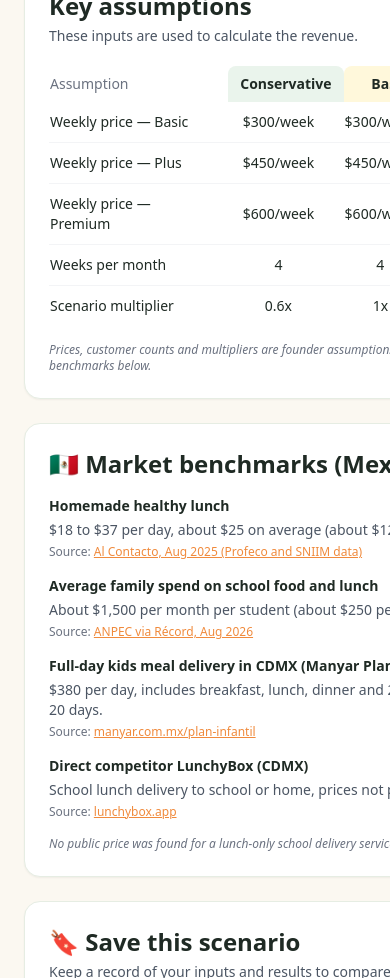
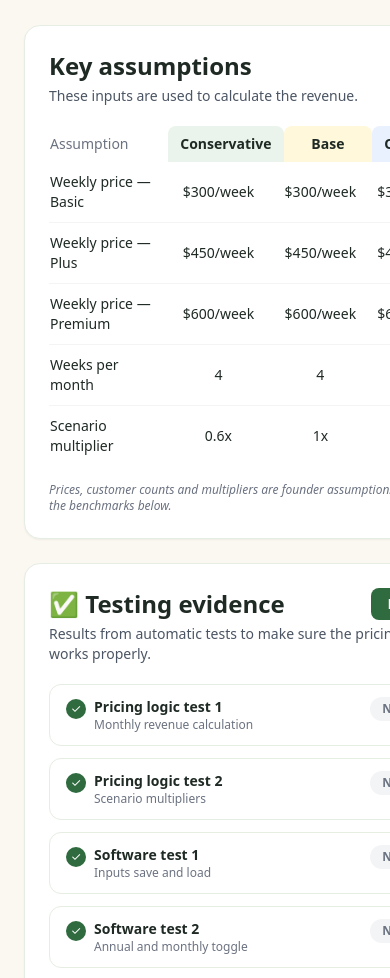
Before and after one commit to valeriagz8-crypto/Lunchies, a Next.js app: page /pricing in a window 390 px wide. Shown: the part 1760-2738 px from the top of the page. Built offline with nearby package versions, Linux system fonts and the light colour scheme; no server answers; the database is empty.

Commit message:
Rebuild Week 3 layout and content to match approved design

```diff
--- a/app/pricing/PricingClient.tsx
+++ b/app/pricing/PricingClient.tsx
@@ -35,6 +35,40 @@ const TEST_DEFINITIONS: { id: string; label: string }[] = [
   { id: "responsive", label: "Responsive on mobile" },
 ];
 
+// Display mapping only — does not affect which checks run or their order
+// inside runTests(). Maps each test id to the title/subtitle requested in
+// the approved design, and controls the order tests are rendered in.
+const TEST_DISPLAY: Record<string, { title: string; subtitle: string }> = {
+  calc: {
+    title: "Pricing logic test 1",
+    subtitle: "Monthly revenue calculation",
+  },
+  scenario: {
+    title: "Pricing logic test 2",
+    subtitle: "Scenario multipliers",
+  },
+  persistence: {
+    title: "Software test 1",
+    subtitle: "Inputs save and load",
+  },
+  toggle: {
+    title: "Software test 2",
+    subtitle: "Annual and monthly toggle",
+  },
+  responsive: {
+    title: "Software test 3",
+    subtitle: "Responsive on mobile",
+  },
+};
+
+const TEST_DISPLAY_ORDER = [
+  "calc",
+  "scenario",
+  "persistence",
+  "toggle",
+  "responsive",
+];
+
 type SavedScenario = {
   id: string;
   created_at: string;
@@ -56,13 +90,15 @@ const DEFAULT_CUSTOMERS: CustomersByPlan = {
   premium: 50,
 };
 
+const SAVED_SCENARIOS_PREVIEW_COUNT = 3;
+
 function clampCustomers(value: number): number {
   if (Number.isNaN(value)) return 0;
   return Math.min(MAX_CUSTOMERS, Math.max(0, Math.round(value)));
 }
 
 const PLAN_EMOJI: Record<PlanKey, string> = {
-  basic: "🌿",
+  basic: "🌱",
   plus: "👨‍🍳",
   premium: "👑",
 };
@@ -78,7 +114,7 @@ const TEST_BADGE: Record<TestStatus, { label: string; className: string }> = {
   running: { label: "RUNNING...", className: "bg-gray-100 text-gray-500" },
   pass: { label: "PASS", className: "bg-[#EAF4EC] text-[#2F6B3F]" },
   fail: { label: "FAIL", className: "bg-[#FDECEC] text-[#D93A3A]" },
-  manual: { label: "MANUAL CHECK", className: "bg-[#FFF1E4] text-[#F08A3C]" },
+  manual: { label: "MANUAL CHECK", className: "bg-gray-100 text-gray-500" },
 };
 
 export default function PricingClient() {
@@ -97,10 +133,13 @@ export default function PricingClient() {
   const [nameError, setNameError] = useState(false);
   const [saving, setSaving] = useState(false);
   const [saveMessage, setSaveMessage] = useState<string | null>(null);
+  const [saveError, setSaveError] = useState(false);
 
   const [savedScenarios, setSavedScenarios] = useState<SavedScenario[]>([]);
   const [loadingSaved, setLoadingSaved] = useState(true);
   const [loadError, setLoadError] = useState<string | null>(null);
+  const [loadErrorDetail, setLoadErrorDetail] = useState<string | null>(null);
+  const [showAllSaved, setShowAllSaved] = useState(false);
 
   const [testResults, setTestResults] = useState<TestResult[]>(
     TEST_DEFINITIONS.map((test) => ({ ...test, status: "idle" })),
@@ -114,6 +153,7 @@ export default function PricingClient() {
   async function loadSavedScenarios() {
     setLoadingSaved(true);
     setLoadError(null);
+    setLoadErrorDetail(null);
 
     const { data, error } = await supabase
       .from("pricing_scenarios")
@@ -123,7 +163,9 @@ export default function PricingClient() {
       .limit(10);
 
     if (error) {
+      console.error("loadSavedScenarios error:", error);
       setLoadError("Could not load saved scenarios.");
+      setLoadErrorDetail(error.message);
     } else {
       setSavedScenarios((data ?? []) as SavedScenario[]);
     }
@@ -138,11 +180,13 @@ export default function PricingClient() {
     if (!scenarioName.trim()) {
       setNameError(true);
       setSaveMessage(null);
+      setSaveError(false);
       return;
     }
     setNameError(false);
     setSaving(true);
     setSaveMessage(null);
+    setSaveError(false);
 
     const { error } = await supabase.from("pricing_scenarios").insert({
       name: scenarioName.trim(),
@@ -157,8 +201,10 @@ export default function PricingClient() {
 
     if (error) {
       setSaveMessage("Could not save this scenario. Please try again.");
+      setSaveError(true);
     } else {
       setSaveMessage("Scenario saved!");
+      setSaveError(false);
       setScenarioName("");
       await loadSavedScenarios();
     }
@@ -289,10 +335,21 @@ export default function PricingClient() {
     setRunningTests(false);
   }
 
+  const resultsById = Object.fromEntries(
+    testResults.map((result) => [result.id, result]),
+  );
+  const orderedResults = TEST_DISPLAY_ORDER.map((id) => resultsById[id]).filter(
+    (result): result is TestResult => Boolean(result),
+  );
+
+  const visibleSavedScenarios = showAllSaved
+    ? savedScenarios
+    : savedScenarios.slice(0, SAVED_SCENARIOS_PREVIEW_COUNT);
+
   return (
     <div className="bg-[#FBF8F1]">
       <div className="mx-auto max-w-6xl space-y-8 px-6 py-8">
-        {/* Hero */}
+        {/* 1. Hero */}
         <div className="grid items-center gap-8 md:grid-cols-2">
           <div>
             <span className="text-sm font-semibold uppercase tracking-widest text-[#2F6B3F]">
@@ -318,7 +375,7 @@ export default function PricingClient() {
           </div>
         </div>
 
-        {/* Top row: billing period + scenario */}
+        {/* 2. Billing period + Scenario */}
         <div className="grid gap-5 md:grid-cols-2">
           <div className="rounded-2xl border border-[#E6EDE3] bg-white p-6 shadow-sm">
             <h2 className="font-semibold text-[#1F2A24]">Billing period</h2>
@@ -360,7 +417,7 @@ export default function PricingClient() {
           </div>
         </div>
 
-        {/* Number of customers per plan */}
+        {/* 3. Number of customers per plan */}
         <div className="rounded-2xl border border-[#E6EDE3] bg-white p-6 shadow-sm">
           <h2 className="text-2xl font-bold text-[#1F2A24]">
             Number of customers per plan
@@ -406,14 +463,13 @@ export default function PricingClient() {
           </div>
         </div>
 
-        {/* Main grid */}
-        <div className="grid gap-6 lg:grid-cols-[1.3fr_1fr]">
-          {/* LEFT column */}
-          <div className="space-y-6">
-            {/* Estimated revenue */}
+        {/* 4. Estimated revenue */}
         <div className="rounded-2xl border border-[#E6EDE3] bg-white p-6 shadow-sm">
           <h2 className="text-2xl font-bold text-[#1F2A24]">
-                Estimated revenue
+            Estimated revenue{" "}
+            <span className="text-sm font-normal text-gray-500">
+              ({SCENARIO_LABELS[scenario]} scenario)
+            </span>
           </h2>
           <p className="mt-1 text-sm text-gray-600">
             Based on the selected number of customers and scenario.
@@ -424,7 +480,7 @@ export default function PricingClient() {
                 billingPeriod === "monthly" ? "ring-2 ring-[#2F6B3F]" : ""
               }`}
             >
-                  <span className="text-3xl">🪙</span>
+              <span className="text-3xl">💰</span>
               <p className="mt-2 text-sm font-medium text-gray-600">
                 Monthly revenue
               </p>
@@ -448,7 +504,8 @@ export default function PricingClient() {
           </div>
         </div>
 
-            {/* Key assumptions */}
+        {/* 5. Key assumptions (60%) + Testing evidence (40%) */}
+        <div className="grid gap-6 lg:grid-cols-[3fr_2fr]">
           <div className="rounded-2xl border border-[#E6EDE3] bg-white p-6 shadow-sm">
             <h2 className="text-2xl font-bold text-[#1F2A24]">
               Key assumptions
@@ -457,7 +514,7 @@ export default function PricingClient() {
               These inputs are used to calculate the revenue.
             </p>
             <div className="mt-5 overflow-x-auto">
-                <table className="w-full min-w-[480px] text-left text-sm">
+              <table className="w-full min-w-[420px] text-left text-sm">
                 <thead>
                   <tr>
                     <th className="py-2 pr-4 font-medium text-gray-500">
@@ -514,7 +571,66 @@ export default function PricingClient() {
             </p>
           </div>
 
-            {/* Market benchmarks */}
+          <div className="rounded-2xl border border-[#E6EDE3] bg-white p-6 shadow-sm">
+            <div className="flex flex-wrap items-center justify-between gap-3">
+              <h2 className="text-2xl font-bold text-[#1F2A24]">
+                ✅ Testing evidence
+              </h2>
+              <button
+                type="button"
+                onClick={runTests}
+                disabled={runningTests}
+                className="rounded-lg bg-[#2F6B3F] px-4 py-1.5 text-sm font-semibold text-white disabled:cursor-not-allowed disabled:opacity-60"
+              >
+                {runningTests ? "Running..." : "Run tests"}
+              </button>
+            </div>
+            <p className="mt-1 text-sm text-gray-600">
+              Results from automatic tests to make sure the pricing logic
+              works properly.
+            </p>
+            <ul className="mt-5 space-y-3">
+              {orderedResults.map((test) => {
+                const badge = TEST_BADGE[test.status];
+                const display = TEST_DISPLAY[test.id];
+                return (
+                  <li
+                    key={test.id}
+                    className="rounded-xl border border-[#E6EDE3] px-4 py-3"
+                  >
+                    <div className="flex items-start justify-between gap-3">
+                      <div className="flex items-start gap-2">
+                        <span className="mt-0.5 flex h-5 w-5 shrink-0 items-center justify-center rounded-full bg-[#2F6B3F] text-xs text-white">
+                          ✓
+                        </span>
+                        <div>
+                          <p className="text-sm font-bold text-[#1F2A24]">
+                            {display.title}
+                          </p>
+                          <p className="text-xs text-gray-500">
+                            {display.subtitle}
+                          </p>
+                        </div>
+                      </div>
+                      <span
+                        className={`shrink-0 rounded-full px-3 py-1 text-xs font-bold uppercase tracking-wide ${badge.className}`}
+                      >
+                        {badge.label}
+                      </span>
+                    </div>
+                    {test.detail && (
+                      <p className="mt-2 pl-7 text-xs text-gray-500">
+                        {test.detail}
+                      </p>
+                    )}
+                  </li>
+                );
+              })}
+            </ul>
+          </div>
+        </div>
+
+        {/* 6. Market benchmarks */}
         <div className="rounded-2xl border border-[#E6EDE3] bg-white p-6 shadow-sm">
           <h2 className="text-2xl font-bold text-[#1F2A24]">
             🇲🇽 Market benchmarks (Mexico)
@@ -543,8 +659,7 @@ export default function PricingClient() {
                 Average family spend on school food and lunch
               </p>
               <p className="mt-1 text-gray-600">
-                    About $1,500 per month per student (about $250 per
-                    week).
+                About $1,500 per month per student (about $250 per week).
               </p>
               <p className="mt-1 text-xs text-gray-500">
                 Source:{" "}
@@ -560,12 +675,11 @@ export default function PricingClient() {
             </li>
             <li>
               <p className="font-semibold">
-                    Full-day kids meal delivery in CDMX (Manyar Plan
-                    Infantil)
+                Full-day kids meal delivery in CDMX (Manyar Plan Infantil)
               </p>
               <p className="mt-1 text-gray-600">
-                    $380 per day, includes breakfast, lunch, dinner and 2
-                    snacks, minimum 20 days.
+                $380 per day, includes breakfast, lunch, dinner and 2 snacks,
+                minimum 20 days.
               </p>
               <p className="mt-1 text-xs text-gray-500">
                 Source:{" "}
@@ -606,14 +720,15 @@ export default function PricingClient() {
           </p>
         </div>
 
-            {/* Save this scenario */}
+        {/* 7. Save this scenario + Saved scenarios */}
+        <div className="grid gap-6 lg:grid-cols-2">
           <div className="rounded-2xl border border-[#E6EDE3] bg-white p-6 shadow-sm">
             <h2 className="text-2xl font-bold text-[#1F2A24]">
               🔖 Save this scenario
             </h2>
             <p className="mt-1 text-sm text-gray-600">
-                Keep a record of your inputs and results to compare
-                different scenarios.
+              Keep a record of your inputs and results to compare different
+              scenarios.
             </p>
             <div className="mt-4 flex flex-wrap items-start gap-3">
               <div>
@@ -639,21 +754,34 @@ export default function PricingClient() {
                 {saving ? "Saving..." : "Save scenario"}
               </button>
               {saveMessage && (
-                  <span className="self-center text-sm font-medium text-[#2F6B3F]">
+                <span
+                  className={`self-center text-sm font-medium ${
+                    saveError ? "text-[#D93A3A]" : "text-[#2F6B3F]"
+                  }`}
+                >
                   {saveMessage}
                 </span>
               )}
             </div>
           </div>
+
+          <div className="rounded-2xl border border-[#E6EDE3] bg-white p-6 shadow-sm">
+            <div className="flex flex-wrap items-center justify-between gap-3">
+              <h2 className="text-2xl font-bold text-[#1F2A24]">
+                📋 Saved scenarios
+              </h2>
+              {!loadingSaved &&
+                !loadError &&
+                savedScenarios.length > SAVED_SCENARIOS_PREVIEW_COUNT && (
+                  <button
+                    type="button"
+                    onClick={() => setShowAllSaved((prev) => !prev)}
+                    className="text-sm font-semibold text-[#2F6B3F] underline"
+                  >
+                    {showAllSaved ? "Show less" : "View all"}
+                  </button>
+                )}
             </div>
-
-          {/* RIGHT column */}
-          <div className="space-y-6">
-            {/* Saved scenarios */}
-            <div className="rounded-2xl border border-[#E6EDE3] bg-white p-6 shadow-sm">
-              <h2 className="text-2xl font-bold text-[#1F2A24]">
-                Saved scenarios
-              </h2>
             <p className="mt-1 text-sm text-gray-600">
               View and compare your previous scenario analyses.
             </p>
@@ -664,11 +792,16 @@ export default function PricingClient() {
                 </p>
               )}
               {!loadingSaved && loadError && (
+                <div>
                   <p className="text-sm text-[#D93A3A]">{loadError}</p>
+                  {loadErrorDetail && (
+                    <p className="mt-1 text-xs text-gray-500">
+                      {loadErrorDetail}
+                    </p>
                   )}
-                {!loadingSaved &&
-                  !loadError &&
-                  savedScenarios.length === 0 && (
+                </div>
+              )}
+              {!loadingSaved && !loadError && savedScenarios.length === 0 && (
                 <p className="text-sm text-gray-500">
                   No saved scenarios yet — name one above and click Save
                   scenario.
@@ -676,81 +809,27 @@ export default function PricingClient() {
               )}
               {!loadingSaved &&
                 !loadError &&
-                  savedScenarios.map((row) => (
+                visibleSavedScenarios.map((row) => (
                   <div
                     key={row.id}
                     className="flex items-center gap-3 rounded-xl border border-[#E6EDE3] p-3"
                   >
-                      <span className="flex h-9 w-9 shrink-0 items-center justify-center rounded-full bg-[#EAF4EC] text-lg">
-                        📈
+                    <span className="flex h-8 w-8 shrink-0 items-center justify-center rounded-full bg-[#EAF4EC] text-sm">
+                      📄
                     </span>
                     <div className="min-w-0 flex-1">
                       <p className="truncate text-sm font-bold text-[#1F2A24]">
                         {row.name}
                       </p>
-                        <p className="text-xs text-gray-500">
+                      <p className="text-sm font-semibold text-[#2F6B3F]">
+                        {formatMXN(row.monthly_revenue)}
+                      </p>
+                    </div>
+                    <p className="shrink-0 text-xs text-gray-500">
                       {new Date(row.created_at).toLocaleDateString()}
                     </p>
                   </div>
-                      <p className="shrink-0 text-sm font-bold text-[#2F6B3F]">
-                        {formatMXN(row.monthly_revenue)}
-                      </p>
-                    </div>
                 ))}
-              </div>
-            </div>
-
-            {/* Testing evidence */}
-            <div className="rounded-2xl border border-[#E6EDE3] bg-white p-6 shadow-sm">
-              <div className="flex flex-wrap items-center justify-between gap-3">
-                <div>
-                  <h2 className="text-2xl font-bold text-[#1F2A24]">
-                    🧪 Testing evidence
-                  </h2>
-                  <p className="mt-1 text-sm text-gray-600">
-                    Results from automatic tests to make sure the pricing
-                    logic works properly.
-                  </p>
-                </div>
-                <button
-                  type="button"
-                  onClick={runTests}
-                  disabled={runningTests}
-                  className="rounded-lg bg-[#2F6B3F] px-5 py-2 text-sm font-semibold text-white disabled:cursor-not-allowed disabled:opacity-60"
-                >
-                  {runningTests ? "Running..." : "Run tests"}
-                </button>
-              </div>
-              <ul className="mt-5 space-y-3">
-                {testResults.map((test) => {
-                  const badge = TEST_BADGE[test.status];
-                  return (
-                    <li
-                      key={test.id}
-                      className="rounded-xl border border-[#E6EDE3] px-4 py-3"
-                    >
-                      <div className="flex items-center justify-between gap-3">
-                        <span className="flex items-center gap-2 text-sm font-medium text-[#1F2A24]">
-                          <span className="flex h-5 w-5 shrink-0 items-center justify-center rounded-full bg-[#2F6B3F] text-xs text-white">
-                            ✓
-                          </span>
-                          {test.label}
-                        </span>
-                        <span
-                          className={`rounded-full px-3 py-1 text-xs font-bold uppercase tracking-wide ${badge.className}`}
-                        >
-                          {badge.label}
-                        </span>
-                      </div>
-                      {test.detail && (
-                        <p className="mt-2 pl-7 text-xs text-gray-500">
-                          {test.detail}
-                        </p>
-                      )}
-                    </li>
-                  );
-                })}
-              </ul>
             </div>
           </div>
         </div>
--- a/app/product/page.tsx
+++ b/app/product/page.tsx
@@ -24,7 +24,7 @@ const PLAN_STYLE: Record<
     cardBg: "bg-[#EAF4EC]",
     text: "text-[#2F6B3F]",
     button: "bg-[#2F6B3F]",
-    emoji: "🌿",
+    emoji: "🌱",
   },
   plus: {
     headerBg: "bg-[#FFF1E4]",
@@ -44,7 +44,7 @@ const PLAN_STYLE: Record<
   },
 };
 
-const SEGMENT_EMOJI = ["👥", "🏠"];
+const SEGMENT_EMOJI = ["👩", "🏠"];
 
 export default function ProductPage() {
   return (
@@ -61,8 +61,7 @@ export default function ProductPage() {
               <span className="text-[#F08A3C]">healthy lunches.</span>
             </h1>
             <p className="mt-4 text-gray-600">
-              Personalized, nutritious and convenient lunches for kids, built
-              for busy families.
+              See what Lunchies offers, our plans and who it&apos;s for.
             </p>
           </div>
           <div className="flex items-center justify-center gap-4">
@@ -80,10 +79,10 @@ export default function ProductPage() {
         {/* Feature map */}
         <div className="rounded-2xl border border-[#E6EDE3] bg-white p-6 shadow-sm">
           <h2 className="text-2xl font-bold text-[#1F2A24]">
-            Product feature map
+            ✨ Product feature map
           </h2>
           <p className="mt-1 text-sm text-gray-600">
-            See what&apos;s included in each plan.
+            Compare what&apos;s included in each plan.
           </p>
           <div className="mt-5 overflow-x-auto">
             <table className="w-full min-w-[560px] text-left text-sm">
@@ -141,13 +140,11 @@ export default function ProductPage() {
           </div>
         </div>
 
-        {/* Pricing plans */}
+        {/* Our plans */}
         <div className="rounded-2xl border border-[#E6EDE3] bg-white p-6 shadow-sm">
-          <h2 className="text-2xl font-bold text-[#1F2A24]">
-            Pricing plans
-          </h2>
+          <h2 className="text-2xl font-bold text-[#1F2A24]">🏷️ Our plans</h2>
           <p className="mt-1 text-sm text-gray-600">
-            Simple plans for every family.
+            Choose the plan that fits your family&apos;s needs.
           </p>
           <div className="mt-5 grid gap-5 md:grid-cols-3">
             {PLANS.map((plan) => {
@@ -197,7 +194,7 @@ export default function ProductPage() {
         {/* Customer segments */}
         <div className="rounded-2xl border border-[#E6EDE3] bg-white p-6 shadow-sm">
           <h2 className="text-2xl font-bold text-[#1F2A24]">
-            Our customer segments
+            👥 Our customer segments
           </h2>
           <p className="mt-1 text-sm text-gray-600">
             We focus on two main groups of families.
@@ -206,20 +203,22 @@ export default function ProductPage() {
             {SEGMENTS.map((segment, index) => (
               <div
                 key={segment.name}
-                className="rounded-2xl border border-[#E6EDE3] bg-white p-6"
+                className="rounded-2xl border border-[#E6EDE3] bg-white p-5"
               >
-                <span className="flex h-12 w-12 items-center justify-center rounded-full bg-[#EAF4EC] text-2xl">
+                <span className="flex h-11 w-11 items-center justify-center rounded-full bg-[#EAF4EC] text-xl">
                   {SEGMENT_EMOJI[index] ?? "👥"}
                 </span>
-                <h3 className="mt-4 text-lg font-bold text-[#1F2A24]">
+                <h3 className="mt-3 text-base font-bold text-[#1F2A24]">
                   {segment.name}
                 </h3>
-                <p className="mt-2 text-sm text-gray-600">
+                <p className="mt-1 text-sm text-gray-600">
                   {segment.description}
                 </p>
-                <div className="mt-4 rounded-xl bg-[#EAF4EC] p-4">
-                  <h4 className="font-bold text-[#1F2A24]">Key needs</h4>
-                  <div className="mt-2 grid grid-cols-2 gap-x-3 gap-y-2 text-sm text-[#1F2A24]">
+                <div className="mt-4 flex items-start justify-between gap-3 border-t border-[#E6EDE3] pt-4">
+                  <span className="shrink-0 text-sm font-semibold text-[#1F2A24]">
+                    Key needs
+                  </span>
+                  <div className="grid grid-cols-2 gap-x-3 gap-y-2 text-sm text-[#1F2A24]">
                     {segment.needs.map((need) => (
                       <div key={need} className="flex items-start gap-1.5">
                         <span className="font-bold text-[#2F6B3F]">✓</span>
--- a/lib/productData.ts
+++ b/lib/productData.ts
@@ -68,7 +68,10 @@ export const FEATURES: Feature[] = [
   { name: "Nutrition information (macros)", plans: ["plus", "premium"] },
   { name: "Recipe customization", plans: ["plus", "premium"] },
   { name: "Save favorite meals", plans: ["plus", "premium"] },
-  { name: "Advanced filters", plans: ["premium"] },
+  {
+    name: "Advanced filters (allergens, cuisine, time)",
+    plans: ["premium"],
+  },
   { name: "Multi-child profiles", plans: ["premium"] },
   { name: "Priority support", plans: ["premium"] },
 ];
@@ -81,9 +84,9 @@ export type Segment = {
 
 export const SEGMENTS: Segment[] = [
   {
-    name: "Busy professionals",
+    name: "Busy parents (professionals)",
     description:
-      "Parents with demanding schedules who want convenient and healthy lunch options for their kids.",
+      "Parents with demanding schedules who want convenient and healthy lunch options.",
     needs: [
       "Save time",
       "Easy planning",
@@ -94,7 +97,7 @@ export const SEGMENTS: Segment[] = [
   {
     name: "Stay-at-home parents",
     description:
-      "Parents who are actively involved in their child's nutrition and want variety and personalized options.",
+      "Parents who are actively involved in their child's nutrition and want variety and personalization.",
     needs: [
       "Healthy and balanced meals",
       "Kid-approved recipes",
```
Lines whose indentation alone changed are shown as unchanged.
